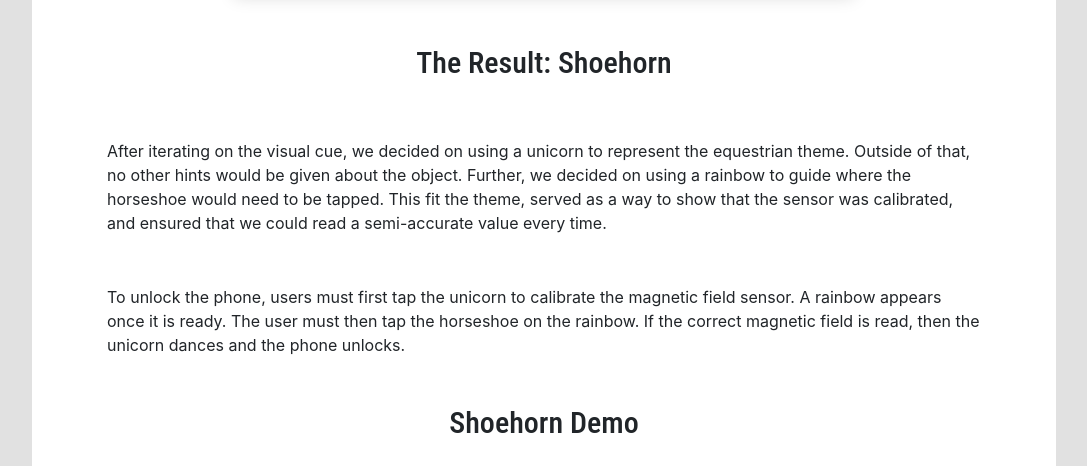
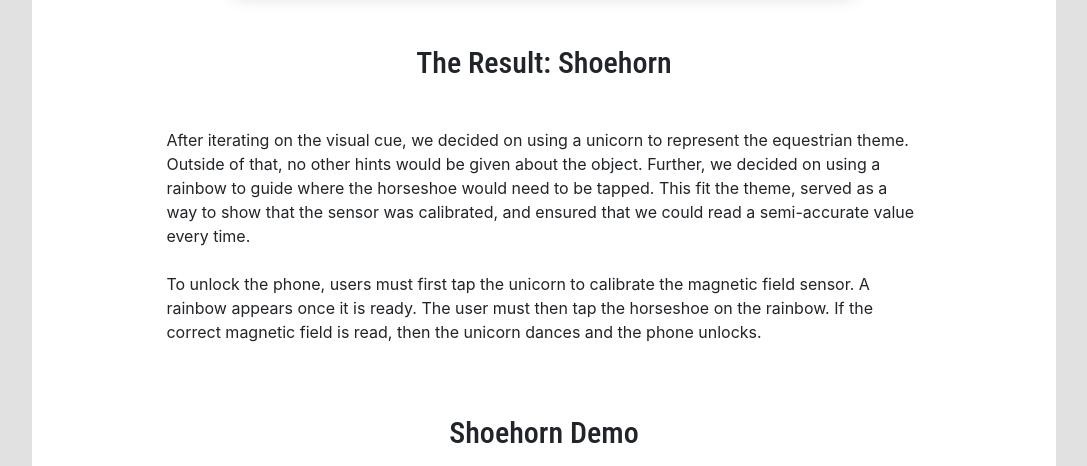
Before and after one commit to sarchwalk/sarchwalk.portfolio.github.io, a plain HTML site: page hci-P1.html in a window 1280 px wide. Shown: the part 3340-3806 px from the top of the page, without its empty margins (96-1183 px from the left). Drawn offline with nearby package versions, Linux system fonts and the light colour scheme.

Commit message:
Cleaned up formatting

```diff
--- a/hci-P1.html
+++ b/hci-P1.html
@@ -596,21 +596,18 @@
         <br><br>
 
         <h3>The Result: Shoehorn</h3>
-        <div class="row">
-            <div class="col-lg-12" style="padding:50px;">
+        <div class="intro" style="text-align: left">
+
                 After iterating on the visual cue, we decided on using a unicorn to represent the equestrian theme. Outside of that, no
                 other hints would be given about the object. Further, we decided on using a rainbow to guide where the horseshoe would need to
                 be tapped. This fit the theme, served as a way to show that the sensor was calibrated, and ensured that we could read a semi-accurate value
                 every time.
-            </div>
-            <div class="col-lg-12" style="padding-left:50px;padding-right:50px">
+                    <br><br>
                 To unlock the phone, users must first tap the unicorn to calibrate the magnetic field sensor. A rainbow appears once it is ready.
                 The user must then tap the horseshoe on the rainbow. If the correct magnetic field is read, then the unicorn dances and the phone
                 unlocks.
-            </div>
-
         </div>
-<br><br>
+<br>
         <h3>Shoehorn Demo</h3>
         <div class="row intro">
             <div class="col-sm-12">
```
